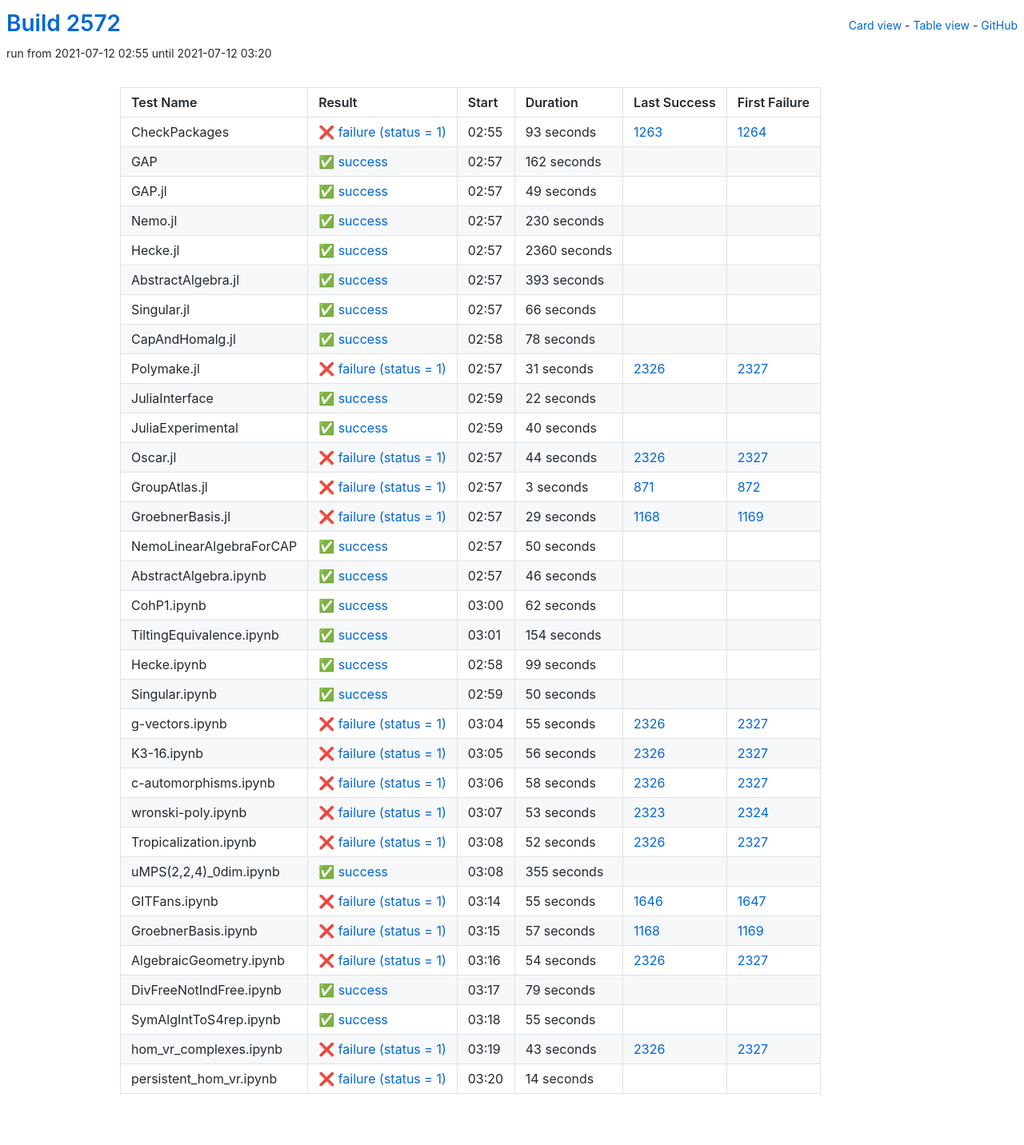
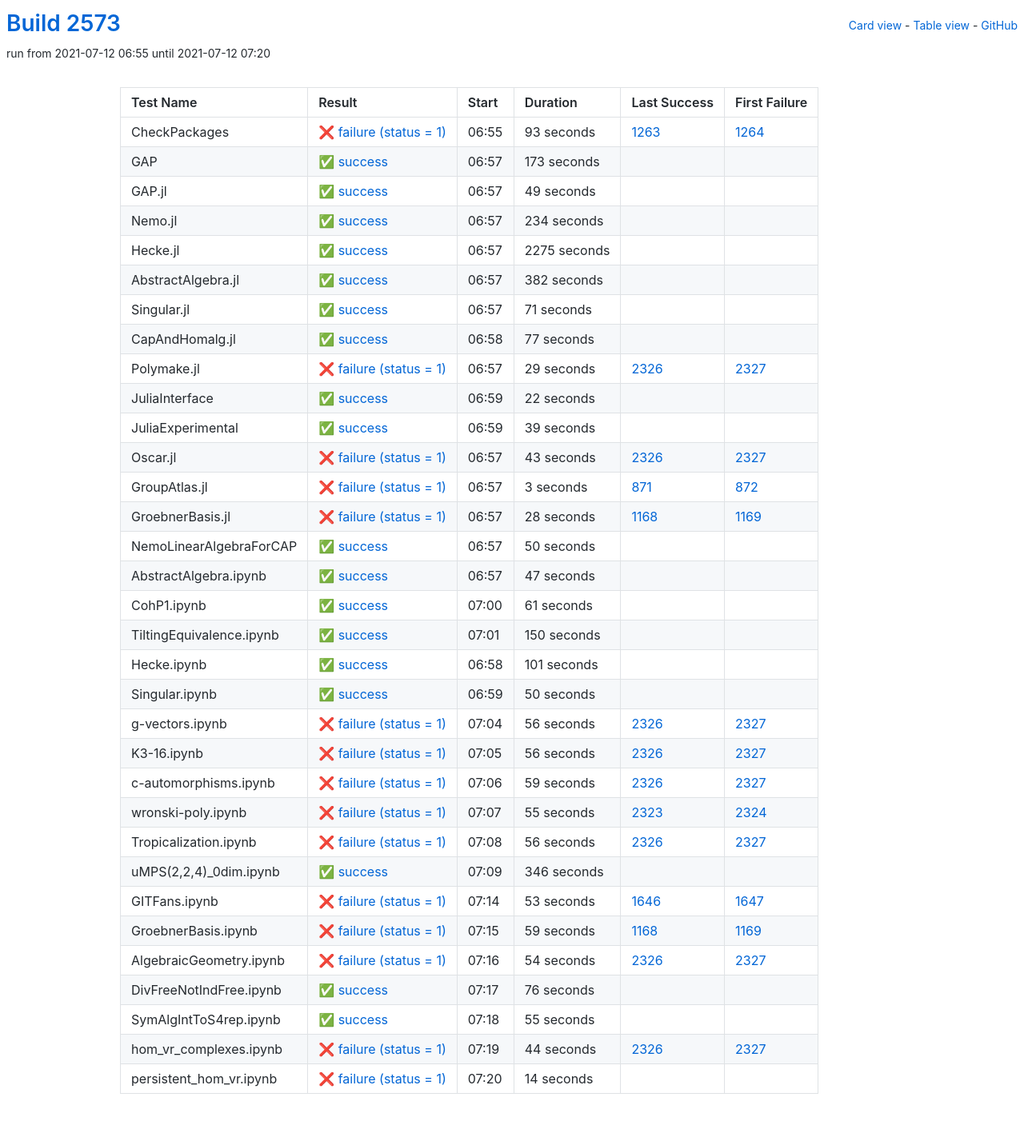
Before and after one commit to oscar-system/oscar-ci-status-stable, a Jekyll site: the page built from table.html, in a window 1280 px wide. Shown: the whole page at 80% size. Built offline with Jekyll 4.4.1, drawn with Linux system fonts in a browser that asks for light colours.

Commit message:
Build #2573

```diff
--- a/_data/ci.yml
+++ b/_data/ci.yml
@@ -1,6 +1,6 @@
 ---
-build: 2572
-build_url: https://oscarci.mathematik.uni-kl.de/job/oscar-stable/2572/
+build: 2573
+build_url: https://oscarci.mathematik.uni-kl.de/job/oscar-stable/2573/
 job: oscar-stable
 organization: oscar-system
 repo: oscar-ci-status-stable
@@ -8,8 +8,8 @@ repourl: https://github.com/oscar-system/oscar-ci-status-stable
 tests:
 - name: CheckPackages
   id: checkpackages
-  log: https://oscarci.mathematik.uni-kl.de/job/oscar-stable/2572/artifact/logs/build-2572/CheckPackages.log
-  start: 2021-07-12 02:55
+  log: https://oscarci.mathematik.uni-kl.de/job/oscar-stable/2573/artifact/logs/build-2573/CheckPackages.log
+  start: 2021-07-12 06:55
   success: false
   exitcode: 1
   status: failure
@@ -20,20 +20,20 @@ tests:
   first_failure_url: https://oscarci.mathematik.uni-kl.de/job/oscar-stable/1264/
 - name: GAP
   id: gap
-  log: https://oscarci.mathematik.uni-kl.de/job/oscar-stable/2572/artifact/logs/build-2572/GAP.log
-  start: 2021-07-12 02:57
+  log: https://oscarci.mathematik.uni-kl.de/job/oscar-stable/2573/artifact/logs/build-2573/GAP.log
+  start: 2021-07-12 06:57
   success: true
   exitcode: 0
   status: success
-  duration: 162
+  duration: 173
   last_success: false
   last_success_url:
   first_failure: false
   first_failure_url:
 - name: GAP.jl
   id: gap-jl
-  log: https://oscarci.mathematik.uni-kl.de/job/oscar-stable/2572/artifact/logs/build-2572/GAP.jl.log
-  start: 2021-07-12 02:57
+  log: https://oscarci.mathematik.uni-kl.de/job/oscar-stable/2573/artifact/logs/build-2573/GAP.jl.log
+  start: 2021-07-12 06:57
   success: true
   exitcode: 0
   status: success
@@ -44,80 +44,80 @@ tests:
   first_failure_url:
 - name: Nemo.jl
   id: nemo-jl
-  log: https://oscarci.mathematik.uni-kl.de/job/oscar-stable/2572/artifact/logs/build-2572/Nemo.jl.log
-  start: 2021-07-12 02:57
+  log: https://oscarci.mathematik.uni-kl.de/job/oscar-stable/2573/artifact/logs/build-2573/Nemo.jl.log
+  start: 2021-07-12 06:57
   success: true
   exitcode: 0
   status: success
-  duration: 230
+  duration: 234
   last_success: false
   last_success_url:
   first_failure: false
   first_failure_url:
 - name: Hecke.jl
   id: hecke-jl
-  log: https://oscarci.mathematik.uni-kl.de/job/oscar-stable/2572/artifact/logs/build-2572/Hecke.jl.log
-  start: 2021-07-12 02:57
+  log: https://oscarci.mathematik.uni-kl.de/job/oscar-stable/2573/artifact/logs/build-2573/Hecke.jl.log
+  start: 2021-07-12 06:57
   success: true
   exitcode: 0
   status: success
-  duration: 2360
+  duration: 2275
   last_success: false
   last_success_url:
   first_failure: false
   first_failure_url:
 - name: AbstractAlgebra.jl
   id: abstractalgebra-jl
-  log: https://oscarci.mathematik.uni-kl.de/job/oscar-stable/2572/artifact/logs/build-2572/AbstractAlgebra.jl.log
-  start: 2021-07-12 02:57
+  log: https://oscarci.mathematik.uni-kl.de/job/oscar-stable/2573/artifact/logs/build-2573/AbstractAlgebra.jl.log
+  start: 2021-07-12 06:57
   success: true
   exitcode: 0
   status: success
-  duration: 393
+  duration: 382
   last_success: false
   last_success_url:
   first_failure: false
   first_failure_url:
 - name: Singular.jl
   id: singular-jl
-  log: https://oscarci.mathematik.uni-kl.de/job/oscar-stable/2572/artifact/logs/build-2572/Singular.jl.log
-  start: 2021-07-12 02:57
+  log: https://oscarci.mathematik.uni-kl.de/job/oscar-stable/2573/artifact/logs/build-2573/Singular.jl.log
+  start: 2021-07-12 06:57
   success: true
   exitcode: 0
   status: success
-  duration: 66
+  duration: 71
   last_success: false
   last_success_url:
   first_failure: false
   first_failure_url:
 - name: CapAndHomalg.jl
   id: capandhomalg-jl
-  log: https://oscarci.mathematik.uni-kl.de/job/oscar-stable/2572/artifact/logs/build-2572/CapAndHomalg.jl.log
-  start: 2021-07-12 02:58
+  log: https://oscarci.mathematik.uni-kl.de/job/oscar-stable/2573/artifact/logs/build-2573/CapAndHomalg.jl.log
+  start: 2021-07-12 06:58
   success: true
   exitcode: 0
   status: success
-  duration: 78
+  duration: 77
   last_success: false
   last_success_url:
   first_failure: false
   first_failure_url:
 - name: Polymake.jl
   id: polymake-jl
-  log: https://oscarci.mathematik.uni-kl.de/job/oscar-stable/2572/artifact/logs/build-2572/Polymake.jl.log
-  start: 2021-07-12 02:57
+  log: https://oscarci.mathematik.uni-kl.de/job/oscar-stable/2573/artifact/logs/build-2573/Polymake.jl.log
+  start: 2021-07-12 06:57
   success: false
   exitcode: 1
   status: failure
-  duration: 31
+  duration: 29
   last_success: 2326
   last_success_url: https://oscarci.mathematik.uni-kl.de/job/oscar-stable/2326/
   first_failure: 2327
   first_failure_url: https://oscarci.mathematik.uni-kl.de/job/oscar-stable/2327/
 - name: JuliaInterface
   id: juliainterface
-  log: https://oscarci.mathematik.uni-kl.de/job/oscar-stable/2572/artifact/logs/build-2572/JuliaInterface.log
-  start: 2021-07-12 02:59
+  log: https://oscarci.mathematik.uni-kl.de/job/oscar-stable/2573/artifact/logs/build-2573/JuliaInterface.log
+  start: 2021-07-12 06:59
   success: true
   exitcode: 0
   status: success
@@ -128,32 +128,32 @@ tests:
   first_failure_url:
 - name: JuliaExperimental
   id: juliaexperimental
-  log: https://oscarci.mathematik.uni-kl.de/job/oscar-stable/2572/artifact/logs/build-2572/JuliaExperimental.log
-  start: 2021-07-12 02:59
+  log: https://oscarci.mathematik.uni-kl.de/job/oscar-stable/2573/artifact/logs/build-2573/JuliaExperimental.log
+  start: 2021-07-12 06:59
   success: true
   exitcode: 0
   status: success
-  duration: 40
+  duration: 39
   last_success: false
   last_success_url:
   first_failure: false
   first_failure_url:
 - name: Oscar.jl
   id: oscar-jl
-  log: https://oscarci.mathematik.uni-kl.de/job/oscar-stable/2572/artifact/logs/build-2572/Oscar.jl.log
-  start: 2021-07-12 02:57
+  log: https://oscarci.mathematik.uni-kl.de/job/oscar-stable/2573/artifact/logs/build-2573/Oscar.jl.log
+  start: 2021-07-12 06:57
   success: false
   exitcode: 1
   status: failure
-  duration: 44
+  duration: 43
   last_success: 2326
   last_success_url: https://oscarci.mathematik.uni-kl.de/job/oscar-stable/2326/
   first_failure: 2327
   first_failure_url: https://oscarci.mathematik.uni-kl.de/job/oscar-stable/2327/
 - name: GroupAtlas.jl
   id: groupatlas-jl
-  log: https://oscarci.mathematik.uni-kl.de/job/oscar-stable/2572/artifact/logs/build-2572/GroupAtlas.jl.log
-  start: 2021-07-12 02:57
+  log: https://oscarci.mathematik.uni-kl.de/job/oscar-stable/2573/artifact/logs/build-2573/GroupAtlas.jl.log
+  start: 2021-07-12 06:57
   success: false
   exitcode: 1
   status: failure
@@ -164,20 +164,20 @@ tests:
   first_failure_url: https://oscarci.mathematik.uni-kl.de/job/oscar-stable/872/
 - name: GroebnerBasis.jl
   id: groebnerbasis-jl
-  log: https://oscarci.mathematik.uni-kl.de/job/oscar-stable/2572/artifact/logs/build-2572/GroebnerBasis.jl.log
-  start: 2021-07-12 02:57
+  log: https://oscarci.mathematik.uni-kl.de/job/oscar-stable/2573/artifact/logs/build-2573/GroebnerBasis.jl.log
+  start: 2021-07-12 06:57
   success: false
   exitcode: 1
   status: failure
-  duration: 29
+  duration: 28
   last_success: 1168
   last_success_url: https://oscarci.mathematik.uni-kl.de/job/oscar-stable/1168/
   first_failure: 1169
   first_failure_url: https://oscarci.mathematik.uni-kl.de/job/oscar-stable/1169/
 - name: NemoLinearAlgebraForCAP
   id: nemolinearalgebraforcap
-  log: https://oscarci.mathematik.uni-kl.de/job/oscar-stable/2572/artifact/logs/build-2572/NemoLinearAlgebraForCAP.log
-  start: 2021-07-12 02:57
+  log: https://oscarci.mathematik.uni-kl.de/job/oscar-stable/2573/artifact/logs/build-2573/NemoLinearAlgebraForCAP.log
+  start: 2021-07-12 06:57
   success: true
   exitcode: 0
   status: success
@@ -188,56 +188,56 @@ tests:
   first_failure_url:
 - name: AbstractAlgebra.ipynb
   id: abstractalgebra-ipynb
-  log: https://oscarci.mathematik.uni-kl.de/job/oscar-stable/2572/artifact/logs/build-2572/AbstractAlgebra.ipynb.log
-  start: 2021-07-12 02:57
+  log: https://oscarci.mathematik.uni-kl.de/job/oscar-stable/2573/artifact/logs/build-2573/AbstractAlgebra.ipynb.log
+  start: 2021-07-12 06:57
   success: true
   exitcode: 0
   status: success
-  duration: 46
+  duration: 47
   last_success: false
   last_success_url:
   first_failure: false
   first_failure_url:
 - name: CohP1.ipynb
   id: cohp1-ipynb
-  log: https://oscarci.mathematik.uni-kl.de/job/oscar-stable/2572/artifact/logs/build-2572/CohP1.ipynb.log
-  start: 2021-07-12 03:00
+  log: https://oscarci.mathematik.uni-kl.de/job/oscar-stable/2573/artifact/logs/build-2573/CohP1.ipynb.log
+  start: 2021-07-12 07:00
   success: true
   exitcode: 0
   status: success
-  duration: 62
+  duration: 61
   last_success: false
   last_success_url:
   first_failure: false
   first_failure_url:
 - name: TiltingEquivalence.ipynb
   id: tiltingequivalence-ipynb
-  log: https://oscarci.mathematik.uni-kl.de/job/oscar-stable/2572/artifact/logs/build-2572/TiltingEquivalence.ipynb.log
-  start: 2021-07-12 03:01
+  log: https://oscarci.mathematik.uni-kl.de/job/oscar-stable/2573/artifact/logs/build-2573/TiltingEquivalence.ipynb.log
+  start: 2021-07-12 07:01
   success: true
   exitcode: 0
   status: success
-  duration: 154
+  duration: 150
   last_success: false
   last_success_url:
   first_failure: false
   first_failure_url:
 - name: Hecke.ipynb
   id: hecke-ipynb
-  log: https://oscarci.mathematik.uni-kl.de/job/oscar-stable/2572/artifact/logs/build-2572/Hecke.ipynb.log
-  start: 2021-07-12 02:58
+  log: https://oscarci.mathematik.uni-kl.de/job/oscar-stable/2573/artifact/logs/build-2573/Hecke.ipynb.log
+  start: 2021-07-12 06:58
   success: true
   exitcode: 0
   status: success
-  duration: 99
+  duration: 101
   last_success: false
   last_success_url:
   first_failure: false
   first_failure_url:
 - name: Singular.ipynb
   id: singular-ipynb
-  log: https://oscarci.mathematik.uni-kl.de/job/oscar-stable/2572/artifact/logs/build-2572/Singular.ipynb.log
-  start: 2021-07-12 02:59
+  log: https://oscarci.mathematik.uni-kl.de/job/oscar-stable/2573/artifact/logs/build-2573/Singular.ipynb.log
+  start: 2021-07-12 06:59
   success: true
   exitcode: 0
   status: success
@@ -248,20 +248,20 @@ tests:
   first_failure_url:
 - name: g-vectors.ipynb
   id: g-vectors-ipynb
-  log: https://oscarci.mathematik.uni-kl.de/job/oscar-stable/2572/artifact/logs/build-2572/g-vectors.ipynb.log
-  start: 2021-07-12 03:04
+  log: https://oscarci.mathematik.uni-kl.de/job/oscar-stable/2573/artifact/logs/build-2573/g-vectors.ipynb.log
+  start: 2021-07-12 07:04
   success: false
   exitcode: 1
   status: failure
-  duration: 55
+  duration: 56
   last_success: 2326
   last_success_url: https://oscarci.mathematik.uni-kl.de/job/oscar-stable/2326/
   first_failure: 2327
   first_failure_url: https://oscarci.mathematik.uni-kl.de/job/oscar-stable/2327/
 - name: K3-16.ipynb
   id: k3-16-ipynb
-  log: https://oscarci.mathematik.uni-kl.de/job/oscar-stable/2572/artifact/logs/build-2572/K3-16.ipynb.log
-  start: 2021-07-12 03:05
+  log: https://oscarci.mathematik.uni-kl.de/job/oscar-stable/2573/artifact/logs/build-2573/K3-16.ipynb.log
+  start: 2021-07-12 07:05
   success: false
   exitcode: 1
   status: failure
@@ -272,80 +272,80 @@ tests:
   first_failure_url: https://oscarci.mathematik.uni-kl.de/job/oscar-stable/2327/
 - name: c-automorphisms.ipynb
   id: c-automorphisms-ipynb
-  log: https://oscarci.mathematik.uni-kl.de/job/oscar-stable/2572/artifact/logs/build-2572/c-automorphisms.ipynb.log
-  start: 2021-07-12 03:06
+  log: https://oscarci.mathematik.uni-kl.de/job/oscar-stable/2573/artifact/logs/build-2573/c-automorphisms.ipynb.log
+  start: 2021-07-12 07:06
   success: false
   exitcode: 1
   status: failure
-  duration: 58
+  duration: 59
   last_success: 2326
   last_success_url: https://oscarci.mathematik.uni-kl.de/job/oscar-stable/2326/
   first_failure: 2327
   first_failure_url: https://oscarci.mathematik.uni-kl.de/job/oscar-stable/2327/
 - name: wronski-poly.ipynb
   id: wronski-poly-ipynb
-  log: https://oscarci.mathematik.uni-kl.de/job/oscar-stable/2572/artifact/logs/build-2572/wronski-poly.ipynb.log
-  start: 2021-07-12 03:07
+  log: https://oscarci.mathematik.uni-kl.de/job/oscar-stable/2573/artifact/logs/build-2573/wronski-poly.ipynb.log
+  start: 2021-07-12 07:07
   success: false
   exitcode: 1
   status: failure
-  duration: 53
+  duration: 55
   last_success: 2323
   last_success_url: https://oscarci.mathematik.uni-kl.de/job/oscar-stable/2323/
   first_failure: 2324
   first_failure_url: https://oscarci.mathematik.uni-kl.de/job/oscar-stable/2324/
 - name: Tropicalization.ipynb
   id: tropicalization-ipynb
-  log: https://oscarci.mathematik.uni-kl.de/job/oscar-stable/2572/artifact/logs/build-2572/Tropicalization.ipynb.log
-  start: 2021-07-12 03:08
+  log: https://oscarci.mathematik.uni-kl.de/job/oscar-stable/2573/artifact/logs/build-2573/Tropicalization.ipynb.log
+  start: 2021-07-12 07:08
   success: false
   exitcode: 1
   status: failure
-  duration: 52
+  duration: 56
   last_success: 2326
   last_success_url: https://oscarci.mathematik.uni-kl.de/job/oscar-stable/2326/
   first_failure: 2327
   first_failure_url: https://oscarci.mathematik.uni-kl.de/job/oscar-stable/2327/
 - name: uMPS(2,2,4)_0dim.ipynb
   id: umps-2-2-4-0dim-ipynb
-  log: https://oscarci.mathematik.uni-kl.de/job/oscar-stable/2572/artifact/logs/build-2572/uMPS-2-2-4-_0dim.ipynb.log
-  start: 2021-07-12 03:08
+  log: https://oscarci.mathematik.uni-kl.de/job/oscar-stable/2573/artifact/logs/build-2573/uMPS-2-2-4-_0dim.ipynb.log
+  start: 2021-07-12 07:09
   success: true
   exitcode: 0
   status: success
-  duration: 355
+  duration: 346
   last_success: false
   last_success_url:
   first_failure: false
   first_failure_url:
 - name: GITFans.ipynb
   id: gitfans-ipynb
-  log: https://oscarci.mathematik.uni-kl.de/job/oscar-stable/2572/artifact/logs/build-2572/GITFans.ipynb.log
-  start: 2021-07-12 03:14
+  log: https://oscarci.mathematik.uni-kl.de/job/oscar-stable/2573/artifact/logs/build-2573/GITFans.ipynb.log
+  start: 2021-07-12 07:14
   success: false
   exitcode: 1
   status: failure
-  duration: 55
+  duration: 53
   last_success: 1646
   last_success_url: https://oscarci.mathematik.uni-kl.de/job/oscar-stable/1646/
   first_failure: 1647
   first_failure_url: https://oscarci.mathematik.uni-kl.de/job/oscar-stable/1647/
 - name: GroebnerBasis.ipynb
   id: groebnerbasis-ipynb
-  log: https://oscarci.mathematik.uni-kl.de/job/oscar-stable/2572/artifact/logs/build-2572/GroebnerBasis.ipynb.log
-  start: 2021-07-12 03:15
+  log: https://oscarci.mathematik.uni-kl.de/job/oscar-stable/2573/artifact/logs/build-2573/GroebnerBasis.ipynb.log
+  start: 2021-07-12 07:15
   success: false
   exitcode: 1
   status: failure
-  duration: 57
+  duration: 59
   last_success: 1168
   last_success_url: https://oscarci.mathematik.uni-kl.de/job/oscar-stable/1168/
   first_failure: 1169
   first_failure_url: https://oscarci.mathematik.uni-kl.de/job/oscar-stable/1169/
 - name: AlgebraicGeometry.ipynb
   id: algebraicgeometry-ipynb
-  log: https://oscarci.mathematik.uni-kl.de/job/oscar-stable/2572/artifact/logs/build-2572/AlgebraicGeometry.ipynb.log
-  start: 2021-07-12 03:16
+  log: https://oscarci.mathematik.uni-kl.de/job/oscar-stable/2573/artifact/logs/build-2573/AlgebraicGeometry.ipynb.log
+  start: 2021-07-12 07:16
   success: false
   exitcode: 1
   status: failure
@@ -356,20 +356,20 @@ tests:
   first_failure_url: https://oscarci.mathematik.uni-kl.de/job/oscar-stable/2327/
 - name: DivFreeNotIndFree.ipynb
   id: divfreenotindfree-ipynb
-  log: https://oscarci.mathematik.uni-kl.de/job/oscar-stable/2572/artifact/logs/build-2572/DivFreeNotIndFree.ipynb.log
-  start: 2021-07-12 03:17
+  log: https://oscarci.mathematik.uni-kl.de/job/oscar-stable/2573/artifact/logs/build-2573/DivFreeNotIndFree.ipynb.log
+  start: 2021-07-12 07:17
   success: true
   exitcode: 0
   status: success
-  duration: 79
+  duration: 76
   last_success: false
   last_success_url:
   first_failure: false
   first_failure_url:
 - name: SymAlgIntToS4rep.ipynb
   id: symalginttos4rep-ipynb
-  log: https://oscarci.mathematik.uni-kl.de/job/oscar-stable/2572/artifact/logs/build-2572/SymAlgIntToS4rep.ipynb.log
-  start: 2021-07-12 03:18
+  log: https://oscarci.mathematik.uni-kl.de/job/oscar-stable/2573/artifact/logs/build-2573/SymAlgIntToS4rep.ipynb.log
+  start: 2021-07-12 07:18
   success: true
   exitcode: 0
   status: success
@@ -380,20 +380,20 @@ tests:
   first_failure_url:
 - name: hom_vr_complexes.ipynb
   id: hom-vr-complexes-ipynb
-  log: https://oscarci.mathematik.uni-kl.de/job/oscar-stable/2572/artifact/logs/build-2572/hom_vr_complexes.ipynb.log
-  start: 2021-07-12 03:19
+  log: https://oscarci.mathematik.uni-kl.de/job/oscar-stable/2573/artifact/logs/build-2573/hom_vr_complexes.ipynb.log
+  start: 2021-07-12 07:19
   success: false
   exitcode: 1
   status: failure
-  duration: 43
+  duration: 44
   last_success: 2326
   last_success_url: https://oscarci.mathematik.uni-kl.de/job/oscar-stable/2326/
   first_failure: 2327
   first_failure_url: https://oscarci.mathematik.uni-kl.de/job/oscar-stable/2327/
 - name: persistent_hom_vr.ipynb
   id: persistent-hom-vr-ipynb
-  log: https://oscarci.mathematik.uni-kl.de/job/oscar-stable/2572/artifact/logs/build-2572/persistent_hom_vr.ipynb.log
-  start: 2021-07-12 03:20
+  log: https://oscarci.mathematik.uni-kl.de/job/oscar-stable/2573/artifact/logs/build-2573/persistent_hom_vr.ipynb.log
+  start: 2021-07-12 07:20
   success: false
   exitcode: 1
   status: failure
```
Also changed, not shown: README.md.
